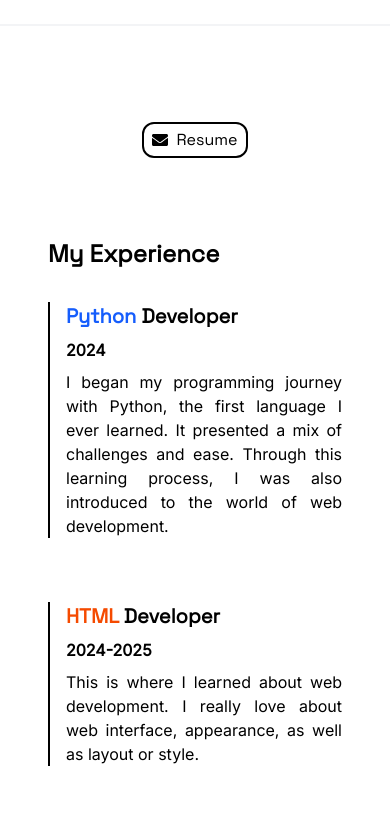
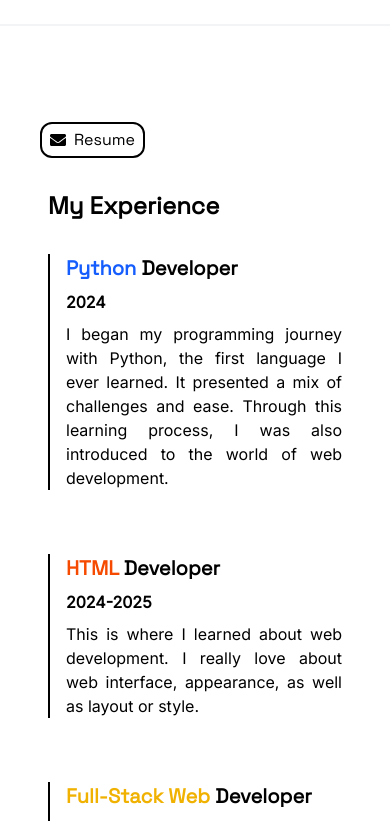
Before and after one commit to marvelTtihu/marvelTtihu, a React (Vite) app: page /about in a window 390 px wide. Shown: the part 1480-2301 px from the top of the page. Built offline with nearby package versions, Linux system fonts and the light colour scheme.

Commit message:
refactor: change any div to semantic HTML(section/article)

```diff
--- a/src/pages/About/section/Resume.jsx
+++ b/src/pages/About/section/Resume.jsx
@@ -3,10 +3,10 @@ import { FaEnvelope } from 'react-icons/fa'
 function Resume() {
     return(
         <section className='border-t-2 border-gray-100 px-6 py-24'>
-            <h2 className="mx-auto md:mr-auto md:ml-28 flex items-center text-base gap-2 md:text-lg mb-20 border-2 px-2 py-1 max-w-max rounded-xl font-space"><FaEnvelope /> Resume</h2>
+            <h2 className="ml-4 md:ml-28 flex items-center text-base gap-2 md:text-lg mb-8 border-2 px-2 py-1 max-w-max rounded-xl font-space"><FaEnvelope /> Resume</h2>
             <div className='flex items-center'>
                 <div className="mx-auto px-6 flex flex-col md:flex-row items-start gap-12 md:gap-20">
-                    <div className='flex flex-col items-center gap-8 md:gap-12 text-justify max-w-xl w-full'>
+                    <section className='flex flex-col items-center gap-8 md:gap-12 text-justify max-w-xl w-full'>
                         <h2 className="self-start text-2xl md:text-3xl font-space font-bold">
                             My Experience
                         </h2>
@@ -31,7 +31,7 @@ function Resume() {
                             <p className='font-semibold font-inter mb-2'>2025 - Current</p>
                             <p className='font-inter'>Lorem ipsum dolor sit amet, consectetur adipiscing elit, sed do eiusmod tempor incididunt ut labore et dolore magna aliquaf</p>
                         </article>
-                    </div>
+                    </section>
                     <div className='flex flex-col items-center gap-8 md:gap-12 text-justify max-w-xl w-full'>
                         <h2 className='self-start font-bold font-space text-2xl md:text-3xl'>My Education</h2>
                         <article className='mb-8 md:mb-0 border-l-2 pl-4 flex-1'>
```
